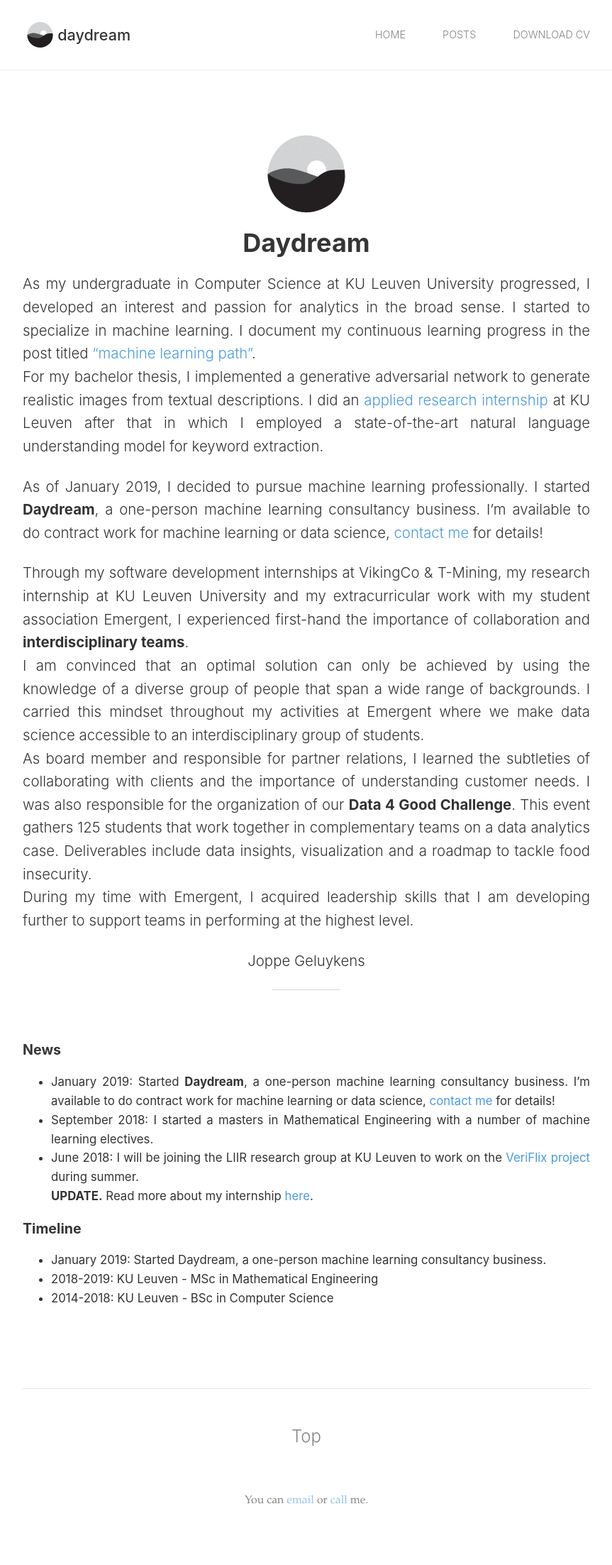
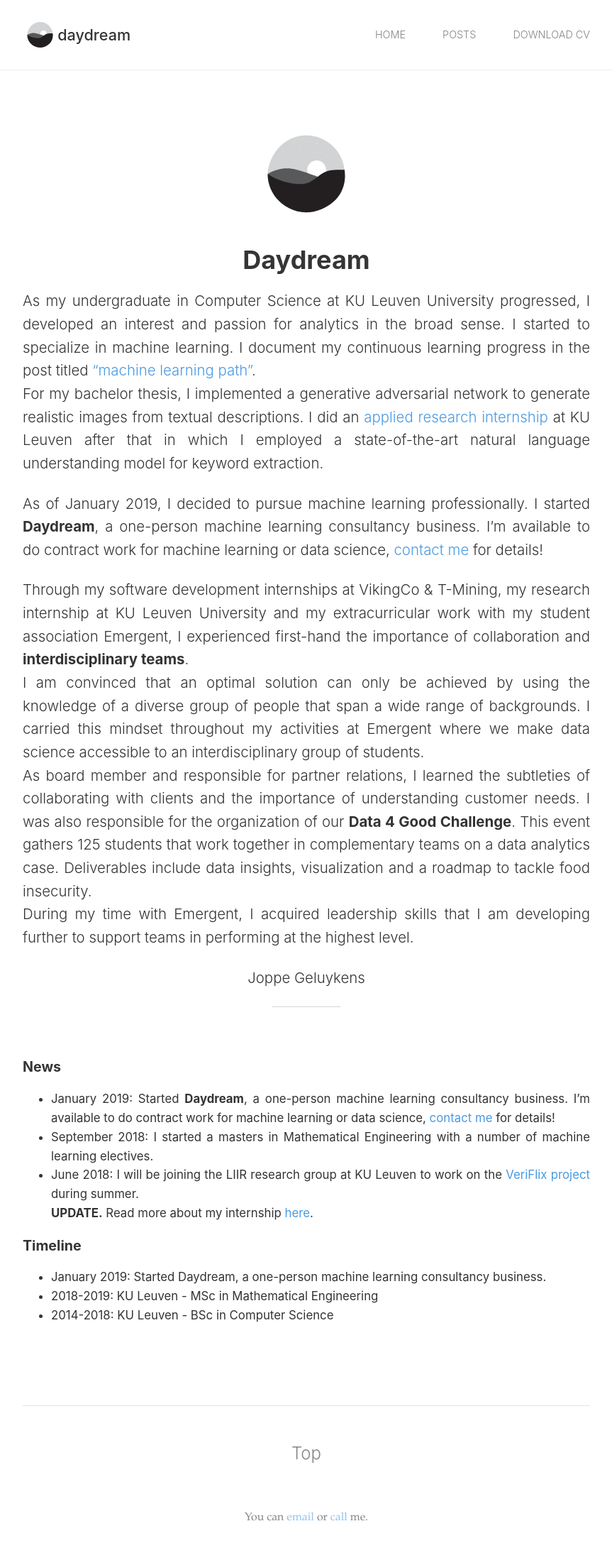
Before and after one commit to jppgks/blog, a Jekyll site: the page built from index.md, in a window 1280 px wide. Shown: the whole page at 71% size, without its empty margins (208-1071 px from the left). Built offline with Jekyll 4.4.1, drawn with Linux system fonts in a browser that asks for light colours; before the commit the page ends 2181 px from its top, so only the background shows below that.

Commit message:
extra margin before post title

```diff
--- a/_sass/_post.scss
+++ b/_sass/_post.scss
@@ -39,7 +39,7 @@
     color: $default-shade;
     font-family: $sans-font;
     font-size: 1.5rem;
-    margin: 0 auto 0.5rem;
+    margin: 1rem auto 0.5rem;
     text-align: center;
   }
 
```
